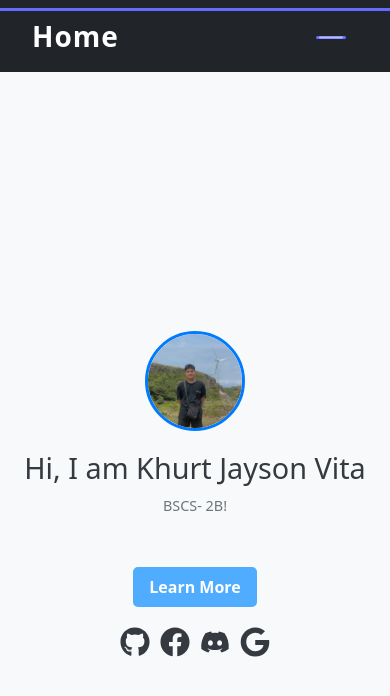
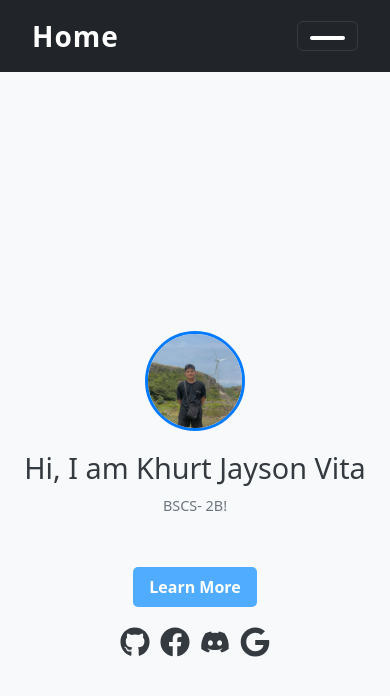
Before and after one commit to kjvits/adetv2, a React (Vite) app: page / in a window 390 px wide. Shown: the top 696 px of the page. Built offline with nearby package versions, Linux system fonts and the light colour scheme.

Commit message:
update navbar

```diff
--- a/src/Pages/Navbar.css
+++ b/src/Pages/Navbar.css
@@ -32,6 +32,19 @@
 
 .navbar-toggler-icon {
   background-color: white;
+  width: 35px; /* Increased width for a larger toggler icon */
+  height: 4px; /* Increased height for better visibility */
+  border-radius: 5px;
+  transition: background-color 0.3s ease;
+}
+
+/* Hide the "Home" link on mobile when navbar is collapsed */
+.navbar-nav .home-link {
+  display: block;
+}
+
+.navbar-collapse.collapse .home-link {
+  display: none;  /* Hide the Home link when the navbar is collapsed */
 }
 
 .navbar-collapse {
@@ -44,44 +57,6 @@
 
 /* Mobile Specific Styles */
 @media (max-width: 768px) {
-  .navbar-toggler {
-    border: none; /* Remove border around the toggle button */
-    padding: 0.25rem 0.75rem; /* Adjust padding for a more compact toggle */
-  }
-
-  .navbar-toggler-icon {
-    background-color: #646cff; /* Set a blue color for the icon */
-    width: 30px; /* Adjust width for better visibility */
-    height: 3px; /* Adjust height for better visibility */
-    border-radius: 5px; /* Slightly rounded corners */
-    transition: background-color 0.3s ease;
-  }
-
-  /* Adjusting the inner lines of the toggle */
-  .navbar-toggler-icon::before,
-  .navbar-toggler-icon::after {
-    content: "";
-    position: absolute;
-    left: 0;
-    width: 100%;
-    height: 3px;
-    background-color: #646cff; /* Match the background color */
-    transition: transform 0.3s ease;
-  }
-
-  .navbar-toggler-icon::before {
-    top: -8px;
-  }
-
-  .navbar-toggler-icon::after {
-    top: 8px;
-  }
-
-  /* Navbar toggle button hover effect */
-  .navbar-toggler-icon:hover {
-    background-color: #535bf2; /* Darker shade on hover */
-  }
-
   .navbar-nav {
     text-align: center;
     width: 100%;
--- a/src/Pages/Navbar.jsx
+++ b/src/Pages/Navbar.jsx
@@ -1,17 +1,29 @@
-import React from 'react';
+import React, { useState } from 'react';
 import { Link } from 'react-router-dom';
-import { Navbar, Nav, NavDropdown, Container } from 'react-bootstrap'; // Import react-bootstrap components
+import { Navbar, Nav, Container } from 'react-bootstrap'; // Import react-bootstrap components
 import './Navbar.css';  // Ensure the CSS file is imported
 
 function NavbarComponent() {
+  const [isOpen, setIsOpen] = useState(false);  // State to track if the navbar is open or closed
+
+  const toggleNavbar = () => {
+    setIsOpen(!isOpen);  // Toggle the navbar state when clicked
+  };
+
   return (
     <Navbar bg="dark" variant="dark" expand="lg">
       <Container>
         {/* Navbar Brand (Logo or Website name) */}
-        <Navbar.Brand as={Link} to="/">Home</Navbar.Brand>
+        <Navbar.Brand as={Link} to="/" className={isOpen ? 'home-link-hidden' : ''}>
+          Home
+        </Navbar.Brand>
 
         {/* Navbar Toggler for mobile screens */}
-        <Navbar.Toggle aria-controls="basic-navbar-nav" />
+        <Navbar.Toggle
+          aria-controls="basic-navbar-nav"
+          onClick={toggleNavbar}
+          className={isOpen ? 'open' : ''}
+        />
 
         {/* Navbar Links */}
         <Navbar.Collapse id="basic-navbar-nav">
```
